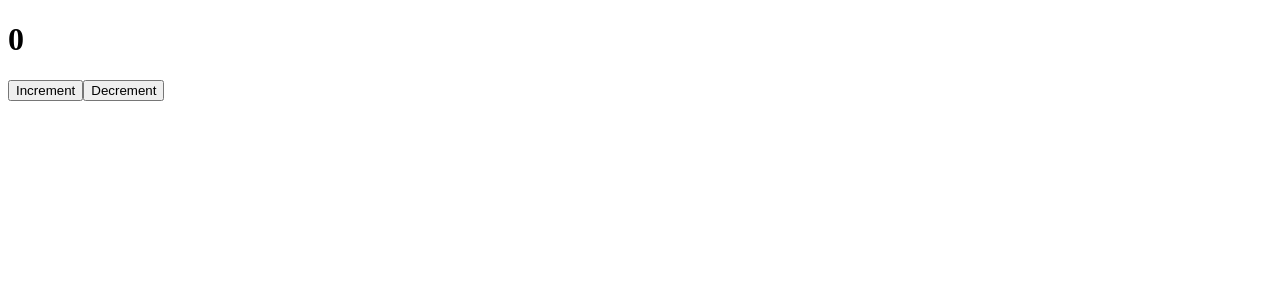
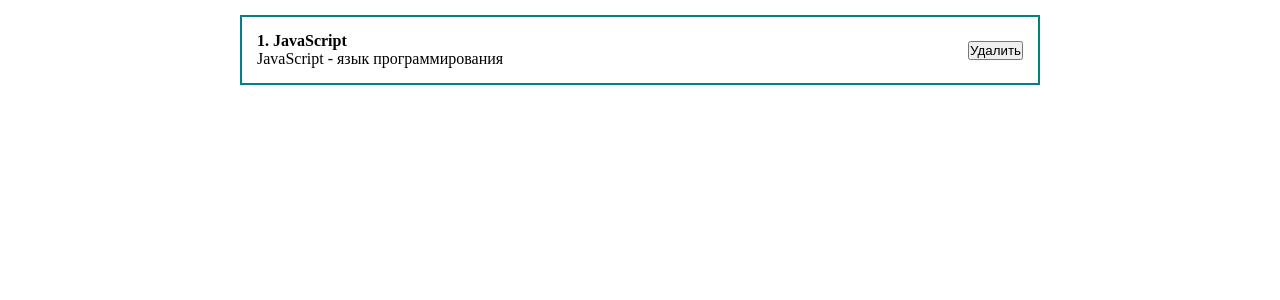
Before and after one commit to sas2job/my-react-app, a React (Create React App) app: page / in a window 1280 px wide. Shown: the top 300 px of the page. Built offline with nearby package versions, Linux system fonts and the light colour scheme.

Commit message:
Add ccs style

```diff
--- a/src/App.js
+++ b/src/App.js
@@ -1,12 +1,23 @@
 import React, { useState } from 'react';
 import ClassCounter from './components/ClassCounter';
 import Counter from "./components/Counter";
+import './styles/App.css';
 function App() {
   const [value, setValue] = useState('Text in input')
 
   return (
     <div className="App">
-      <ClassCounter/>
+      <div className="post">
+        <div className="post__content">
+          <strong>1. JavaScript</strong>
+          <div>
+            JavaScript - язык программирования
+          </div>
+        </div>
+        <div className="post__btn">
+          <button>Удалить</button>
+        </div>
+      </div>
     </div>
   );
 }
--- /dev/null
+++ b/src/styles/App.css
@@ -0,0 +1,23 @@
+* {
+  margin: 0;
+  padding: 0;
+  box-sizing: border-box;
+}
+
+#root {
+  display: flex;
+  justify-content: center;
+}
+
+.App {
+  width: 800px;
+}
+
+.post{
+  display: flex;
+  padding: 15px;
+  border: 2px solid teal;
+  margin-top: 15px;
+  justify-content: space-between;
+  align-items: center;
+}
```
